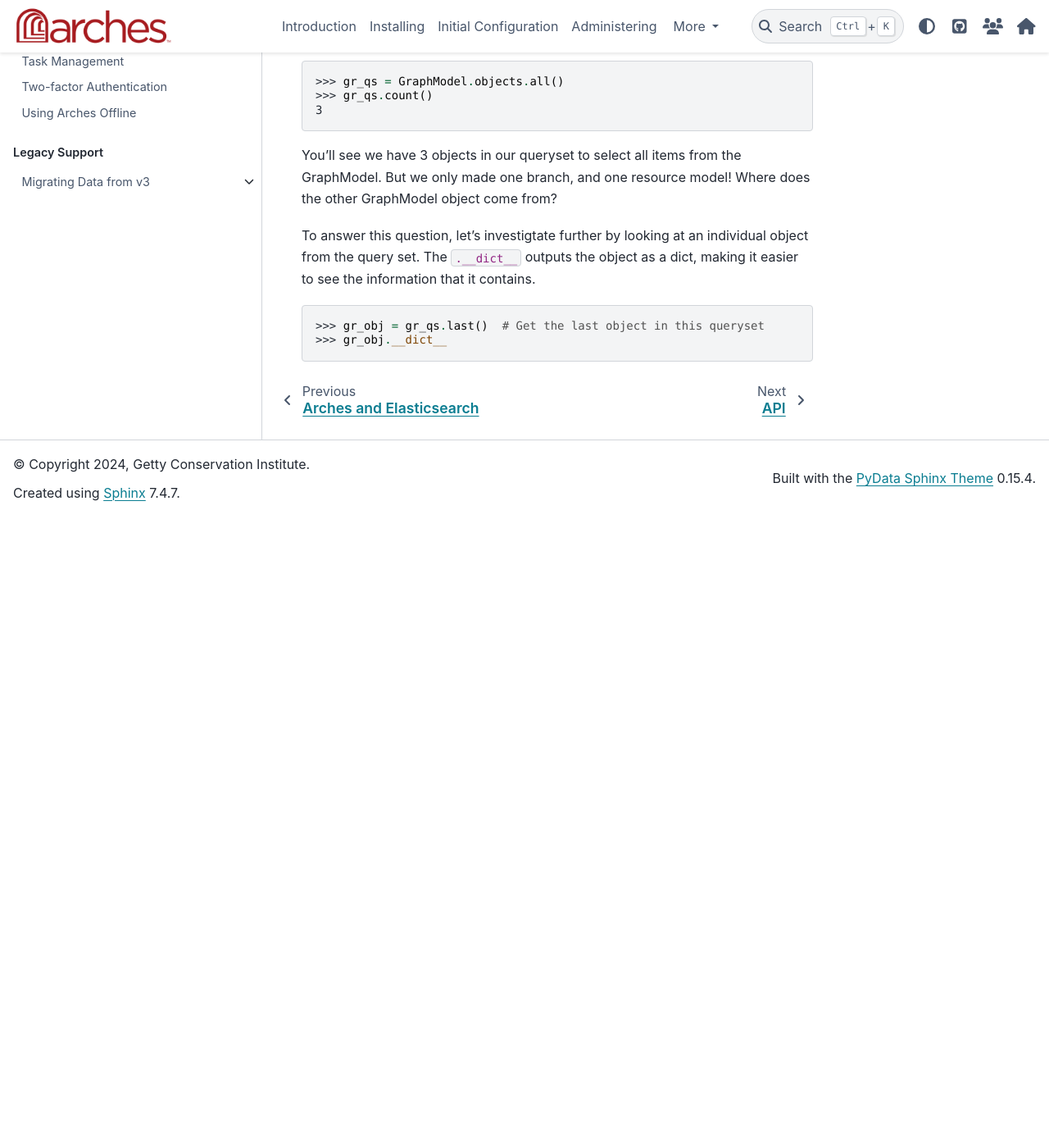
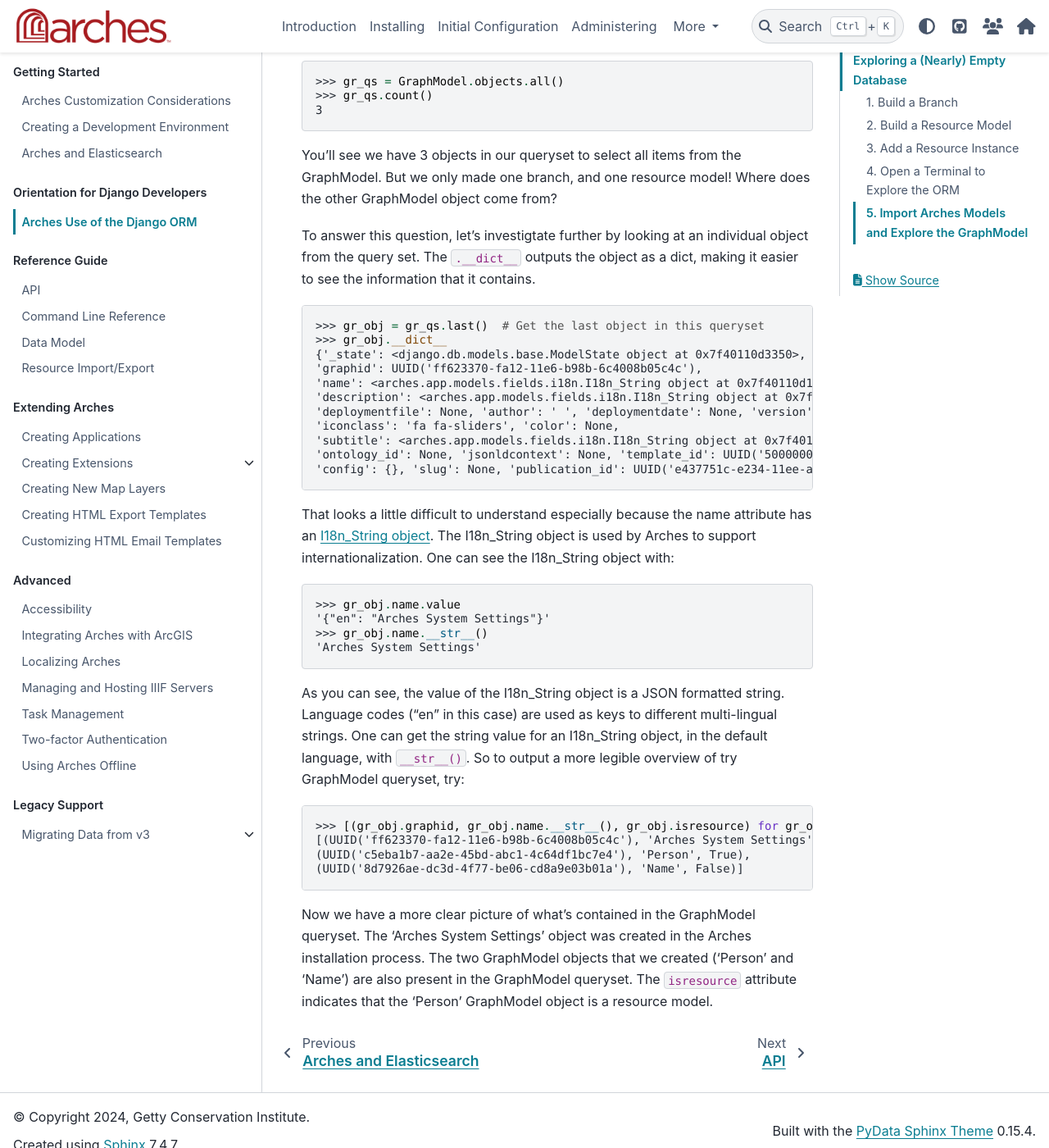
Before and after one commit to archesproject/arches-docs, a Sphinx documentation site: the page built from docs/developing/django-devs/orm-start.rst, in a window 1280 px wide and 1400 px high, scrolled down 3436 px. Shown: the whole window at 82% size. Built offline with Sphinx 7.4.7 and the PyData theme 0.15.4, drawn with Linux system fonts in a browser that asks for light colours; before the commit the page ends 4066 px from its top, so only the background shows below that.

Commit message:
Added example of I18n_String object

```diff
--- a/docs/developing/django-devs/orm-start.rst
+++ b/docs/developing/django-devs/orm-start.rst
@@ -101,3 +101,34 @@
 
     >>> gr_obj = gr_qs.last()  # Get the last object in this queryset
     >>> gr_obj.__dict__
+    {'_state': <django.db.models.base.ModelState object at 0x7f40110d3350>,
+    'graphid': UUID('ff623370-fa12-11e6-b98b-6c4008b05c4c'),
+    'name': <arches.app.models.fields.i18n.I18n_String object at 0x7f40110d18d0>,
+    'description': <arches.app.models.fields.i18n.I18n_String object at 0x7f40110d2f50>,
+    'deploymentfile': None, 'author': ' ', 'deploymentdate': None, 'version': '', 'isresource': True,
+    'iconclass': 'fa fa-sliders', 'color': None,
+    'subtitle': <arches.app.models.fields.i18n.I18n_String object at 0x7f40110d3050>,
+    'ontology_id': None, 'jsonldcontext': None, 'template_id': UUID('50000000-0000-0000-0000-000000000001'),
+    'config': {}, 'slug': None, 'publication_id': UUID('e437751c-e234-11ee-a712-0242ac120005')}
+
+
+That looks a little difficult to understand especially because the name attribute has an `I18n_String object <https://github.com/archesproject/arches/blob/stable/7.5.1/arches/app/models/fields/i18n.py>`_. The I18n_String object is used by Arches to support internationalization. One can see the I18n_String object with:
+
+.. code-block:: python
+
+    >>> gr_obj.name.value
+    '{"en": "Arches System Settings"}'
+    >>> gr_obj.name.__str__()
+    'Arches System Settings'
+
+As you can see, the value of the I18n_String object is a JSON formatted string. Language codes ("en" in this case) are used as keys to different multi-lingual strings. One can get the string value for an I18n_String object, in the default language, with ``__str__()``.  So to output a more legible overview of try GraphModel queryset, try:
+
+.. code-block:: python
+
+    >>> [(gr_obj.graphid, gr_obj.name.__str__(), gr_obj.isresource) for gr_obj in gr_qs]
+    [(UUID('ff623370-fa12-11e6-b98b-6c4008b05c4c'), 'Arches System Settings', True),
+    (UUID('c5eba1b7-aa2e-45bd-abc1-4c64df1bc7e4'), 'Person', True),
+    (UUID('8d7926ae-dc3d-4f77-be06-cd8a9e03b01a'), 'Name', False)]
+
+
+Now we have a more clear picture of what's contained in the GraphModel queryset. The 'Arches System Settings' object was created in the Arches installation process. The two GraphModel objects that we created ('Person' and 'Name') are also present in the GraphModel queryset. The ``isresource`` attribute indicates that the 'Person' GraphModel object is a resource model.
```
